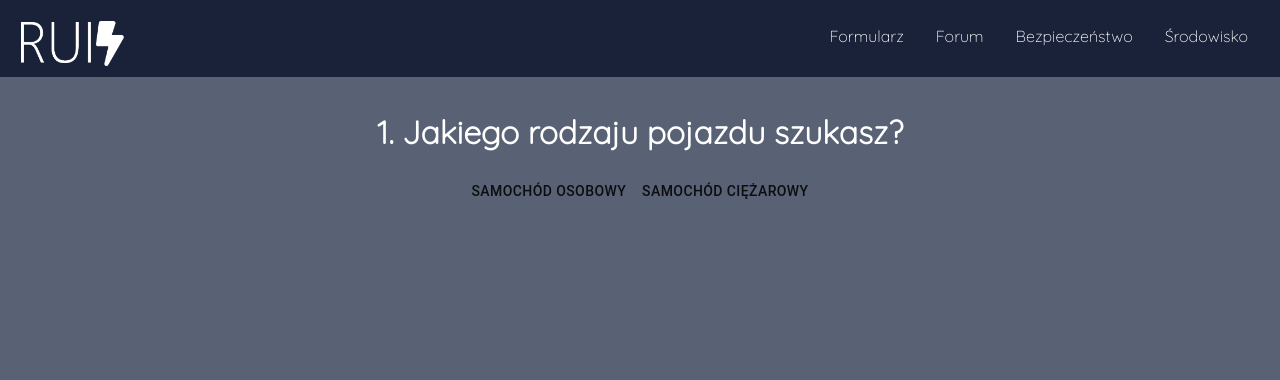
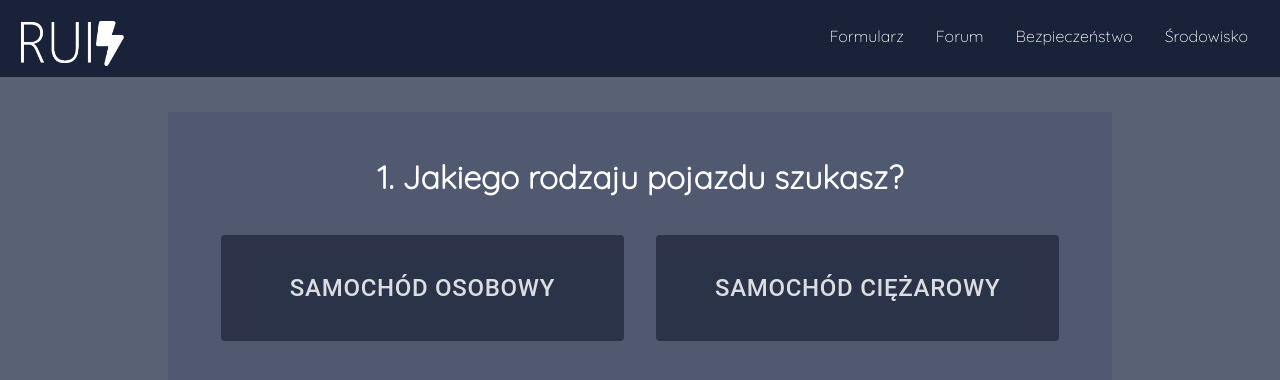
Before and after one commit to Just-Simon-Dev/hackaton, a React (Create React App) app: page /formularz in a window 1280 px wide. Shown: the top 380 px of the page. Built offline with nearby package versions, Linux system fonts and the light colour scheme.

Commit message:
FORMULARZ v5

```diff
--- a/src/styles/style.css
+++ b/src/styles/style.css
@@ -52,6 +52,8 @@ ul, li {
   color: #a3a3a3;
   -webkit-animation: karty-wysuwanie 0.5s ease-in-out;
           animation: karty-wysuwanie 0.5s ease-in-out;
+  -webkit-transition: 0.5s;
+  transition: 0.5s;
 }
 
 .safety-container .karty h2 {
@@ -66,13 +68,35 @@ ul, li {
   background: #232a3f;
 }
 
+.safety-container .karty:hover {
+  background: #232a3f;
+}
+
 #quiz {
   width: 70vw;
-  margin-left: 15vw;
+  margin-left: calc(15vw - 1.5rem);
   text-align: center;
   -ms-flex-wrap: wrap;
       flex-wrap: wrap;
   margin-top: 7rem;
+  padding: 1.5rem;
+  background: #505970;
+}
+
+#quiz button {
+  padding: 2rem;
+  background: #232a3f;
+  color: white;
+  margin: 1rem;
+  width: 45%;
+  font-size: 1.5rem;
+  opacity: 0.8;
+  -webkit-transition: 0.5s;
+  transition: 0.5s;
+}
+
+#quiz button:hover {
+  opacity: 1;
 }
 
 @-webkit-keyframes karty-wysuwanie {
--- a/src/styles/style.scss
+++ b/src/styles/style.scss
@@ -51,17 +51,33 @@ ul, li{
             background: #232a3f;
         }
         animation: karty-wysuwanie 0.5s ease-in-out;
+        transition: 0.5s;
+        &:hover{
+                background:#232a3f;
+        }
     }
 }
 #quiz{
     width: 70vw;
-    margin-left: 15vw;
+    margin-left: calc(15vw - 1.5rem);
     text-align: center;
     flex-wrap: wrap;
     margin-top: 7rem;
     button{
-
+        padding: 2rem;
+        background: #232a3f;
+        color: white;
+        margin: 1rem;
+        width: 45%;
+        font-size: 1.5rem;
+        opacity: 0.8;
+        transition: 0.5s;
+        &:hover{
+            opacity: 1;
+        }
     }
+    padding: 1.5rem;
+    background: #505970;
 }
 @keyframes karty-wysuwanie {
     0%{
```
Also changed, not shown: 1 other file (tests, documents, lock files or other folders).
